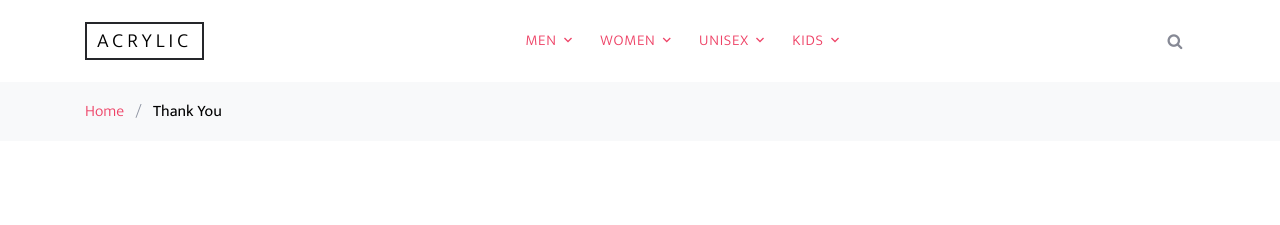
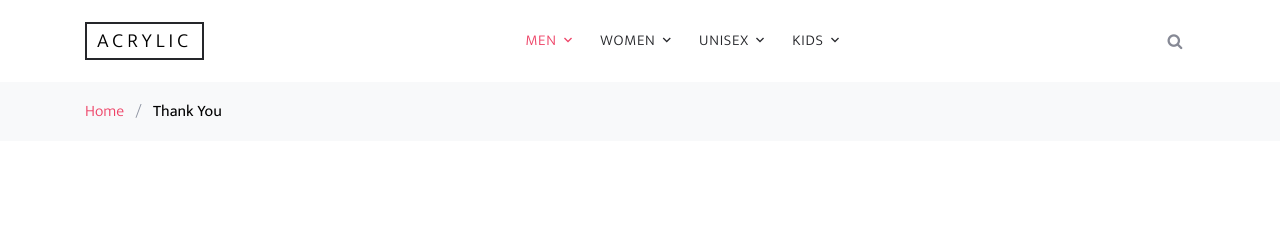
Before and after one commit to acrylicindia/acrylicindia.github.io, a Jekyll site: the page built from thankyou.html, in a window 1280 px wide. Shown: the top 225 px of the page. Built offline with Jekyll 4.4.1, drawn with Linux system fonts in a browser that asks for light colours; some web fonts are replaced.

Commit message:
Update nav.html

```diff
--- a/_includes/nav.html
+++ b/_includes/nav.html
@@ -20,7 +20,7 @@
 				</li>
 			</ul>
 		</li>
-		<li class="has-children active"> <a href="#">Women</a>
+		<li class="has-children"> <a href="#">Women</a>
 			<ul class="dropdown">
 				<li class="has-children"> <a href="#">T-Shirts</a>
 					<ul class="dropdown">
@@ -44,7 +44,7 @@
 				</li>
 			</ul>
 		</li>
-		<li class="has-children active"> <a href="#">Unisex</a>
+		<li class="has-children"> <a href="#">Unisex</a>
 			<ul class="dropdown">
 				<li><a href="#">Hoodies</a>
 				</li>
@@ -52,7 +52,7 @@
 				</li>
 			</ul>
 		</li>
-		<li class="has-children active"> <a href="#">Kids</a>
+		<li class="has-children"> <a href="#">Kids</a>
 			<ul class="dropdown">
 				<li><a href="#">Boy's T-Shirts</a>
 				</li>
```
